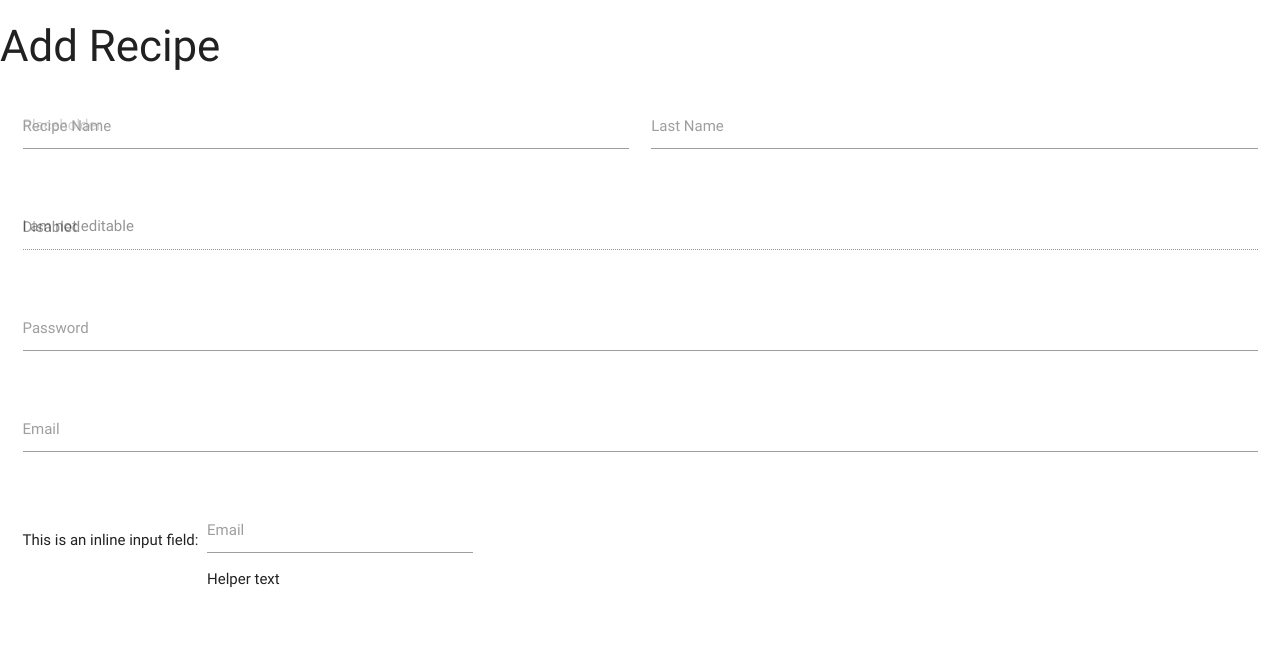
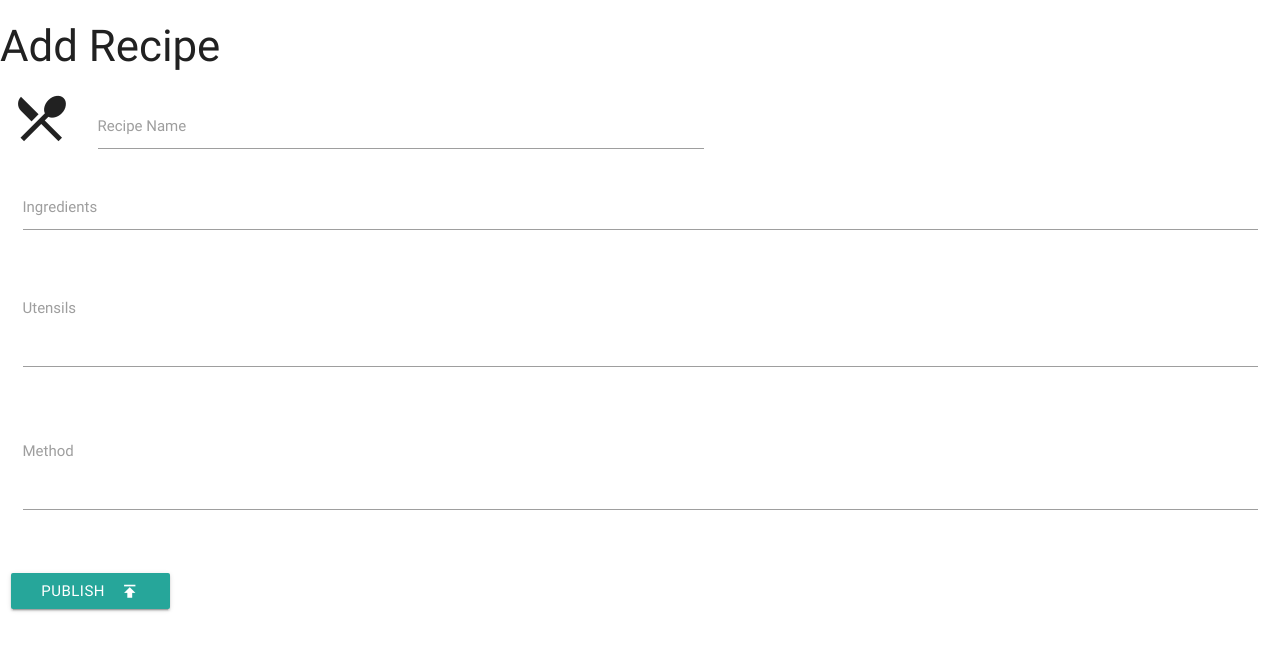
Before and after one commit to DavidThomasFrontend/recipe-managerV2, a Flask app: page /add_recipe in a window 1280 px wide. Shown: the top 651 px of the page. Run offline with Flask 2, Linux system fonts and the light colour scheme; data that the repository does not hold is empty; some libraries are stand-ins or nearby versions.

Commit message:
fleshed out add recipes add fields for each section

```diff
--- a/templates/add_recipe.html
+++ b/templates/add_recipe.html
@@ -5,43 +5,43 @@
  <div class="row">
     <form class="col s12">
       <div class="row">
+      <i class="medium material-icons left">restaurant_menu</i>
         <div class="input-field col s6">
-          <input placeholder="Placeholder" id="first_name" type="text" class="validate">
+          <input id="first_name" type="text" class="validate">
           <label for="first_name">Recipe Name</label>
         </div>
-        <div class="input-field col s6">
-          <input id="last_name" type="text" class="validate">
-          <label for="last_name">Last Name</label>
+      <div class="row">
+        <div class="input-field col s12">
+    <!-- <i class="medium material-icons left">receipt</i> -->
+          <input id="disabled" type="text" class="validate">
+          <label for="disabled">Ingredients</label>
         </div>
       </div>
         <div class="row">
         <div class="input-field col s12">
-          <input disabled value="I am not editable" id="disabled" type="text" class="validate">
-          <label for="disabled">Disabled</label>
+          <textarea id="textarea1" class="materialize-textarea"></textarea>
+          <label for="textarea1">Utensils</label>
         </div>
       </div>
       <div class="row">
         <div class="input-field col s12">
-          <input id="password" type="password" class="validate">
-          <label for="password">Password</label>
+          <textarea id="textarea2" class="materialize-textarea"></textarea>
+          <label for="textarea1">Method</label>
         </div>
       </div>
-      <div class="row">
+
     <div class="input-field col s12">
-          <input id="email" type="email" class="validate">
-          <label for="email">Email</label>
+        <select>
+            <option value="" disabled selected>Choose your option</option>
+            <option value="1">Vegan</option>
+            <option value="2">Vegetarian</option>
+            <option value="3">Meat</option>
+        </select>
+        <label>Diet</label>
   </div>
-      </div>
-      <div class="row">
-        <div class="col s12">
-          This is an inline input field:
-          <div class="input-field inline">
-            <input id="email_inline" type="email" class="validate">
-            <label for="email_inline">Email</label>
-            <span class="helper-text" data-error="wrong" data-success="right">Helper text</span>
-          </div>
-        </div>
-      </div>
+      <button class="btn waves-effect waves-light" type="submit" name="action">Publish
+    <i class="material-icons right">publish</i>
+  </button>
     </form>
   </div>
 
--- a/templates/base.html
+++ b/templates/base.html
@@ -1,12 +1,24 @@
 <!DOCTYPE html>
 <html>
 <head>
+    <link href="https://fonts.googleapis.com/icon?family=Material+Icons" rel="stylesheet">
     <script src="https://cdnjs.cloudflare.com/ajax/libs/jquery/3.5.1/jquery.min.js" integrity="sha256-9/aliU8dGd2tb6OSsuzixeV4y/faTqgFtohetphbbj0=" crossorigin="anonymous"></script>
     <link rel="stylesheet"  href="https://cdnjs.cloudflare.com/ajax/libs/materialize/0.100.2/css/materialize.min.css">
 </head>
 <body>
-    {% block content %}
-    {% endblock %}
+    {% block content %} {% endblock %}
+<script src="https://cdnjs.cloudflare.com/ajax/libs/jquery/3.5.0/jquery.min.js"></script>
+<script src="https://cdnjs.cloudflare.com/ajax/libs/materialize/0.100.2/js/materialize.min.js"></script>
+<script type="text/javascript">
+
+$(document).ready(function(){
+    $('select').formSelect();
+  });
+</script>
+
+
+
+
 
 </body>
 </html>
```
Lines whose indentation alone changed are shown as unchanged.
